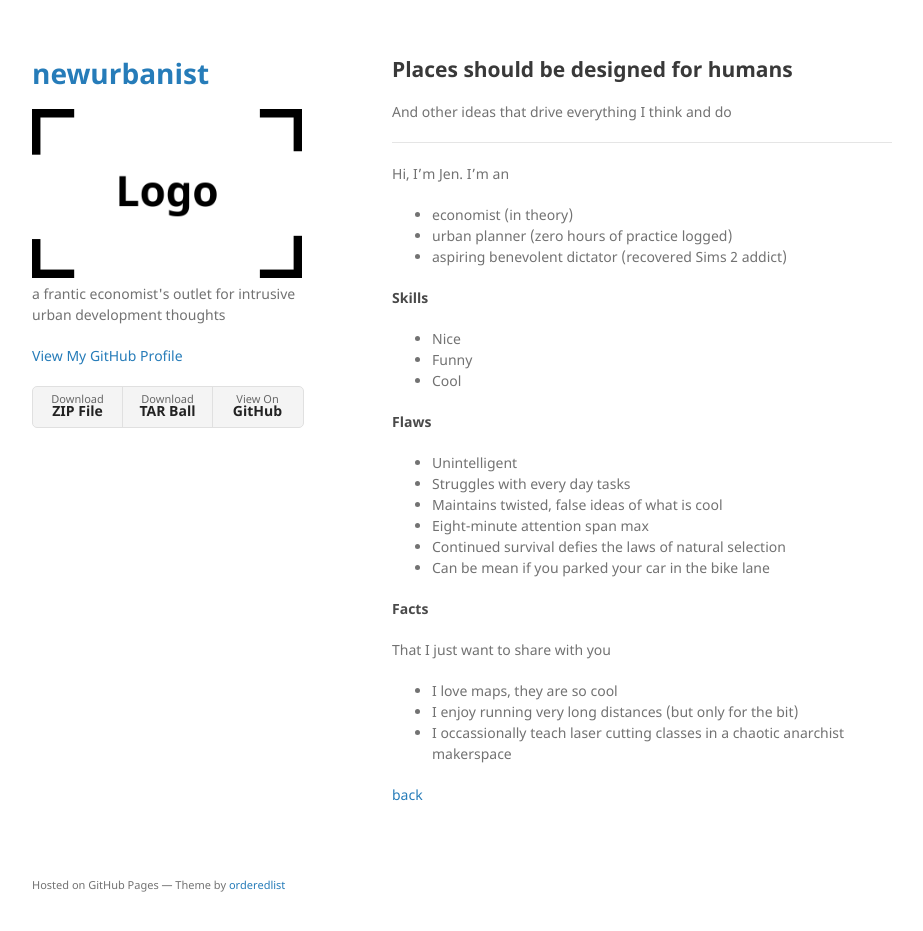
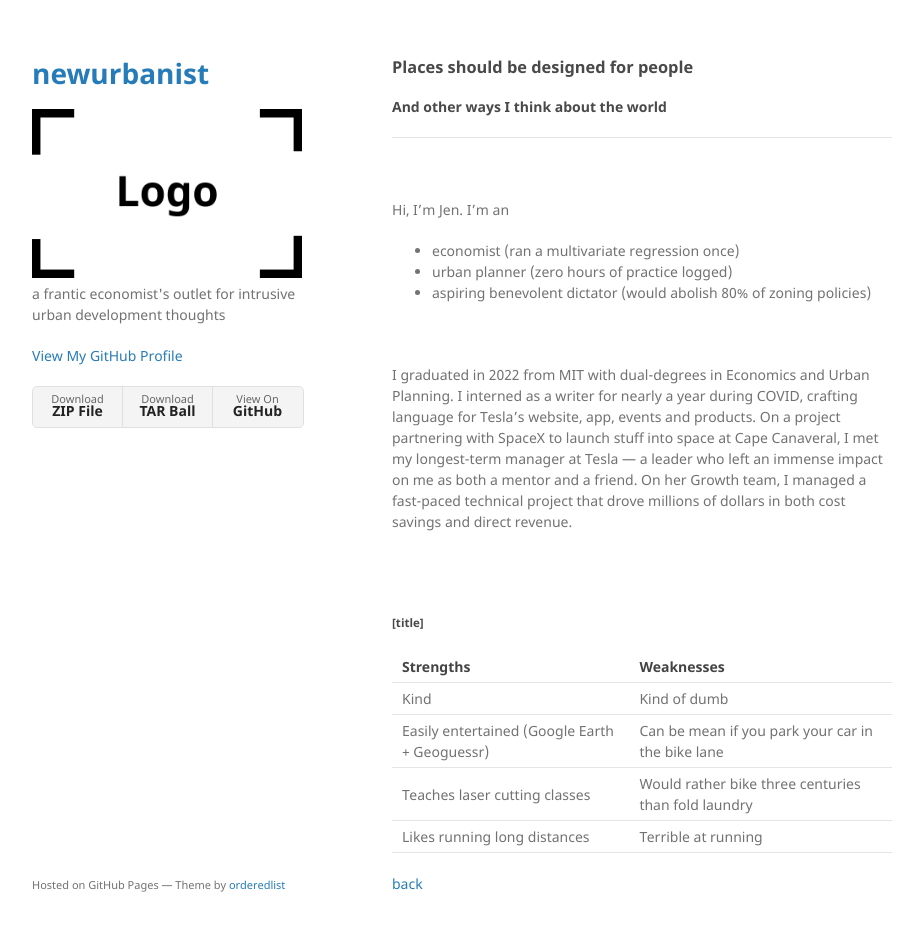
Before and after one commit to newurbanist/newurbanist.github.io, a Jekyll site: the page built from another-page.md, in a window 1280 px wide and 964 px high. Shown: the top 931 px of the window, without its empty margins (178-1101 px from the left). Built offline with Jekyll 4.4.1, drawn with Linux system fonts in a browser that asks for light colours; our own code applies the rules of GitHub Pages for plain Markdown files.

Commit message:
Update another-page.md

```diff
--- a/another-page.md
+++ b/another-page.md
@@ -2,43 +2,32 @@
 layout: default
 ---
 
-## Places should be designed for humans
-And other ideas that drive everything I think and do
+### Places should be designed for people
+#### And other ways I think about the world
 * * *
 
+<br />
+
 Hi, I'm Jen. I'm an
-- economist (in theory)
+- economist (ran a multivariate regression once)
 - urban planner (zero hours of practice logged)
-- aspiring benevolent dictator (recovered Sims 2 addict)
+- aspiring benevolent dictator (would abolish 80% of zoning policies)<br />
+
+<br />
+
+I graduated in 2022 from MIT with dual-degrees in Economics and Urban Planning. I interned as a writer for nearly a year during COVID, crafting language for Tesla's website, app, events and products. On a project partnering with SpaceX to launch stuff into space at Cape Canaveral, I met my longest-term manager at Tesla — a leader who left an immense impact on me as both a mentor and a friend. On her Growth team, I managed a fast-paced technical project that drove millions of dollars in both cost savings and direct revenue.
+
+<br /><br />
+
+##### [title]
+
+| Strengths | Weaknesses |
+| :---- | :---- |
+| Kind | Kind of dumb |
+| Easily entertained (Google Earth + Geoguessr) | Can be mean if you park your car in the bike lane |
+| Teaches laser cutting classes | Would rather bike three centuries than fold laundry |
+| Likes running long distances | Terrible at running |
 
 
 
-
-#### Skills
-- Nice
-- Funny
-- Cool
-
-
-
-
-#### Flaws
-- Unintelligent
-- Struggles with every day tasks
-- Maintains twisted, false ideas of what is cool
-- Eight-minute attention span max
-- Continued survival defies the laws of natural selection
-- Can be mean if you parked your car in the bike lane
-
-
-
-
-
-#### Facts
-That I just want to share with you
-- I love maps, they are so cool
-- I enjoy running very long distances (but only for the bit)
-- I occassionally teach laser cutting classes in a chaotic anarchist makerspace
-
-
 [back](./)
```
